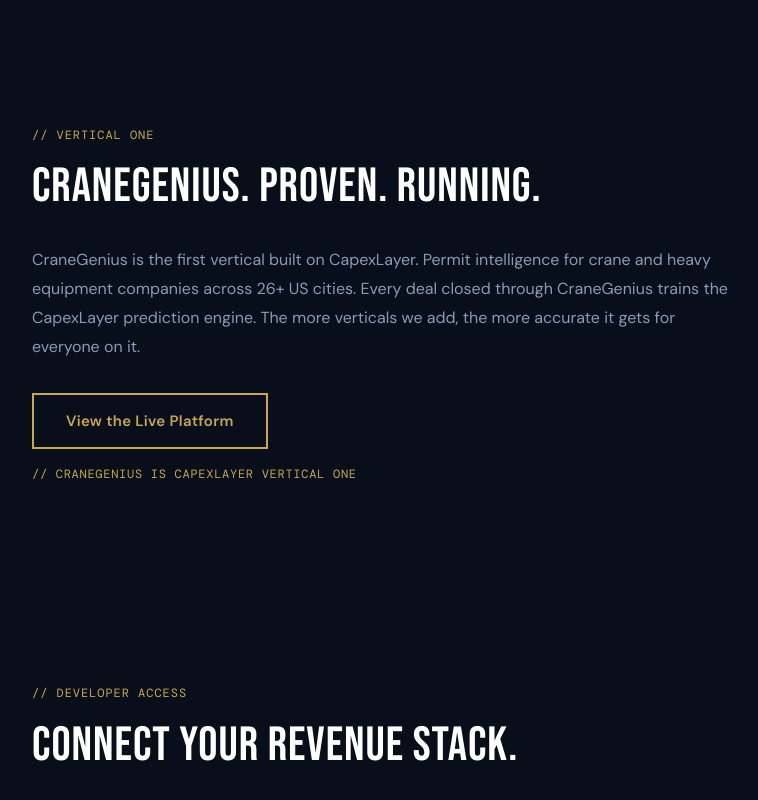
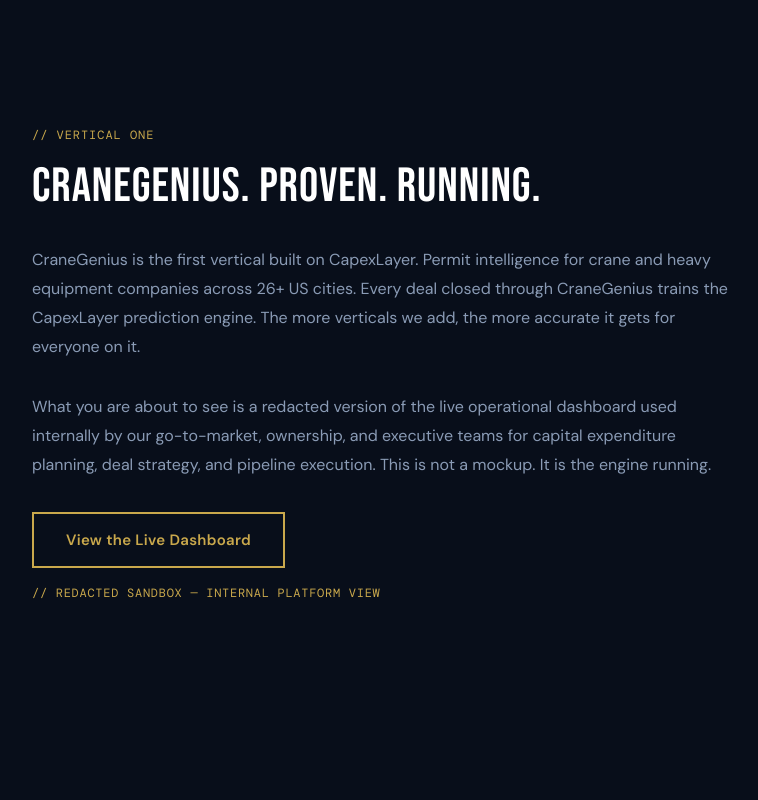
Before and after one commit to Davidleeops/capexlayer-site, a plain HTML site: page index.html in a window 1280 px wide. Shown: the part 1214-2014 px from the top of the page, without its empty margins (98-856 px from the left). Drawn offline with nearby package versions, Linux system fonts and the light colour scheme; a web font is replaced by a local one.

Commit message:
copy: reframe live dashboard as redacted internal platform view

```diff
--- a/index.html
+++ b/index.html
@@ -236,7 +236,7 @@
 <p class="hero-sub">CapexLayer is the AI-native data acquisition and signal intelligence platform powering predictions across industrial and construction capital markets. Not a product. The infrastructure.</p>
 <div class="hero-ctas">
 <a href="#api" class="btn-primary">Request API Access</a>
-<a href="https://cranegenius.com/command-center" target="_blank" rel="noopener" class="btn-secondary">See It Running</a>
+<a href="https://cranegenius.com/command-center" target="_blank" rel="noopener" class="btn-secondary">See the Live Dashboard</a>
 </div>
 <p class="hero-stats">26+ CITIES &nbsp;//&nbsp; 13,460+ PERMITS PROCESSED &nbsp;//&nbsp; 50+ ACTIVE SIGNALS &nbsp;//&nbsp; 1,561 SCORED OPPORTUNITIES</p>
 </section>
@@ -266,8 +266,9 @@
 <p class="section-label">// VERTICAL ONE</p>
 <h2 class="section-heading">CraneGenius. Proven. Running.</h2>
 <p class="body-text">CraneGenius is the first vertical built on CapexLayer. Permit intelligence for crane and heavy equipment companies across 26+ US cities. Every deal closed through CraneGenius trains the CapexLayer prediction engine. The more verticals we add, the more accurate it gets for everyone on it.</p>
-<a href="https://cranegenius.com/command-center" target="_blank" rel="noopener" class="btn-secondary">View the Live Platform</a>
-<p class="proof-note">// CRANEGENIUS IS CAPEXLAYER VERTICAL ONE</p>
+<p class="body-text">What you are about to see is a redacted version of the live operational dashboard used internally by our go-to-market, ownership, and executive teams for capital expenditure planning, deal strategy, and pipeline execution. This is not a mockup. It is the engine running.</p>
+<a href="https://cranegenius.com/command-center" target="_blank" rel="noopener" class="btn-secondary">View the Live Dashboard</a>
+<p class="proof-note">// REDACTED SANDBOX &mdash; INTERNAL PLATFORM VIEW</p>
 </section>
 
 <!-- SECTION 5: API + INTEGRATION LAYER -->
```
